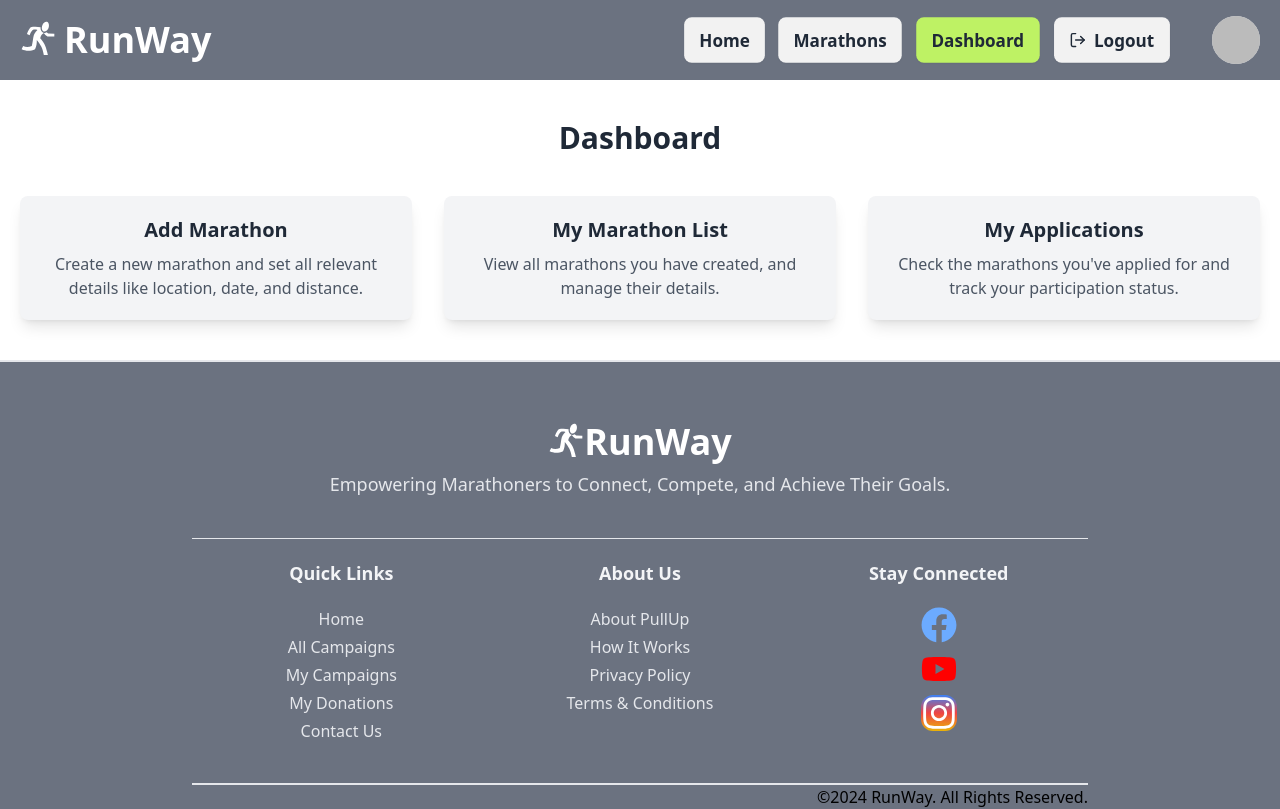
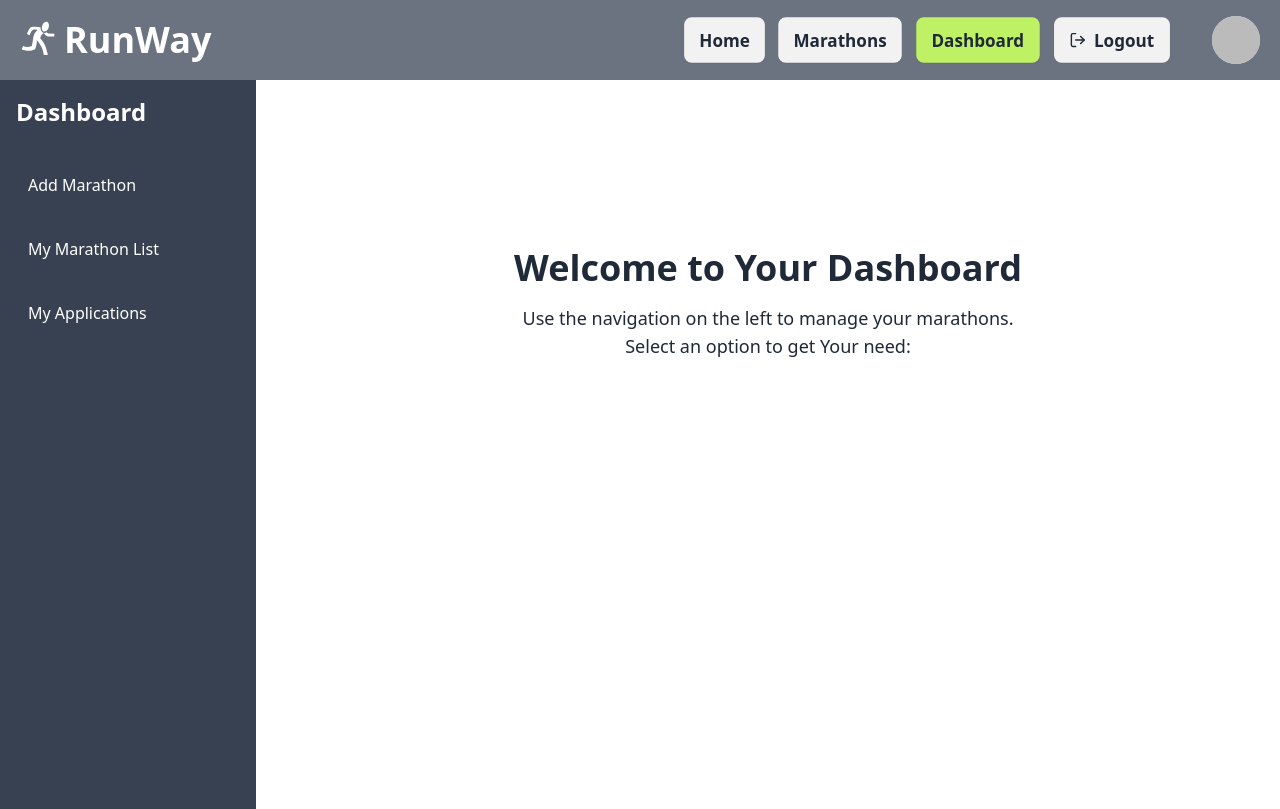
Before and after one commit to Rasadul-Islam/marathon-management-client, a React (Vite) app: page /dashboard in a window 1280 px wide. Shown: the top 809 px of the page. Built offline with nearby package versions, Linux system fonts and the light colour scheme; no server answers; sample sign-in values are in the browser's storage.

Commit message:
check and modify

```diff
--- /dev/null
+++ b/src/Components/DashboardText.jsx
@@ -0,0 +1,16 @@
+import React from 'react';
+
+const DashboardText = () => {
+    return (
+        <div className='flex justify-center items-center flex-col h-screen max-h-96'>
+        <h1 className="text-xl md:text-2xl lg:text-4xl font-bold mb-4 text-center">Welcome to Your Dashboard</h1>
+        <p className="text-sm md:text-base lg:text-lg text-center">
+            Use the navigation on the left to manage your marathons.
+            <br />
+            Select an option to get Your need:
+        </p>
+    </div>
+    );
+};
+
+export default DashboardText;
--- a/src/pages/Dashboard/Dashboard.jsx
+++ b/src/pages/Dashboard/Dashboard.jsx
@@ -1,43 +1,58 @@
 import React, { useContext } from "react";
-import { Link } from "react-router-dom";
+import { Outlet, NavLink, Link } from "react-router-dom";
 import AuthContext from "../../context/AuthContext/AuthContext";
 
 const Dashboard = () => {
-    const {user}= useContext(AuthContext)
+    const { user } = useContext(AuthContext);
+
     return (
-        <div className="container mx-auto px-5 py-10">
-            <h1 className="text-3xl font-bold text-center mb-10">Dashboard</h1>
-            <div className="grid grid-cols-1 md:grid-cols-2 lg:grid-cols-3 gap-8">
-                {/* Card: Add Marathon */}
-                <Link to="/dashboard/add-marathon" className="dashboard-card">
-                    <div className="p-5 bg-gray-100 rounded-lg shadow-lg hover:shadow-xl transition">
-                        <h2 className="text-xl font-semibold mb-2 text-center">Add Marathon</h2>
-                        <p className="text-center text-gray-600">
-                            Create a new marathon and set all relevant details like location, date, and distance.
-                        </p>
-                    </div>
-                </Link>
+        <div className="flex h-screen bg-white">
+            {/* Sidebar */}
+            <aside className="w-48 md:w-64 bg-gray-700 text-white flex flex-col">
+                <Link to="/dashboard" className="text-2xl font-bold p-4 border-b border-gray-700">Dashboard</Link>
+                <nav className="flex-1 p-4">
+                    <ul className="space-y-4">
+                        <li>
+                            <NavLink
+                                to="/dashboard/add-marathon"
+                                className={({ isActive }) =>
+                                    `block p-3 rounded ${isActive ? "bg-gray-700" : "hover:bg-gray-600"
+                                    }`
+                                }
+                            >
+                                Add Marathon
+                            </NavLink>
+                        </li>
+                        <li>
+                            <NavLink
+                                to={`/dashboard/my-marathon-list/${user.email}`}
+                                className={({ isActive }) =>
+                                    `block p-3 rounded ${isActive ? "bg-gray-700" : "hover:bg-gray-600"
+                                    }`
+                                }
+                            >
+                                My Marathon List
+                            </NavLink>
+                        </li>
+                        <li>
+                            <NavLink
+                                to={`/dashboard/my-apply/${user.email}`}
+                                className={({ isActive }) =>
+                                    `block p-3 rounded ${isActive ? "bg-gray-700" : "hover:bg-gray-600"
+                                    }`
+                                }
+                            >
+                                My Applications
+                            </NavLink>
+                        </li>
+                    </ul>
+                </nav>
+            </aside>
 
-                {/* Card: My Marathon List */}
-                <Link to={`/dashboard/my-marathon-list/${user.email}`} className="dashboard-card">
-                    <div className="p-5 bg-gray-100 rounded-lg shadow-lg hover:shadow-xl transition">
-                        <h2 className="text-xl font-semibold mb-2 text-center">My Marathon List</h2>
-                        <p className="text-center text-gray-600">
-                            View all marathons you have created, and manage their details.
-                        </p>
-                    </div>
-                </Link>
-
-                {/* Card: My Applications */}
-                <Link to={`/dashboard/my-apply/${user.email}`} className="dashboard-card">
-                    <div className="p-5 bg-gray-100 rounded-lg shadow-lg hover:shadow-xl transition">
-                        <h2 className="text-xl font-semibold mb-2 text-center">My Applications</h2>
-                        <p className="text-center text-gray-600">
-                            Check the marathons you've applied for and track your participation status.
-                        </p>
-                    </div>
-                </Link>
-            </div>
+            {/* Main Content */}
+            <main className="flex-1 p-8 bg-white overflow-y-auto">
+                <Outlet />
+            </main>
         </div>
     );
 };
--- a/src/router/router.jsx
+++ b/src/router/router.jsx
@@ -14,6 +14,7 @@ import MyApplyList from "../pages/MyApplyList/MyApplyList";
 import MyMarathonList from "../pages/Marathons/MyMarathonList";
 import MarathonDitails from "../pages/MarathonDitails/MarathonDitails";
 import MarathonRegister from "../pages/MarathonRegister/MarathonRegister";
+import DashboardText from "../Components/DashboardText";
 
 const router = createBrowserRouter([
     {
@@ -48,26 +49,14 @@ const router = createBrowserRouter([
                         <Dashboard></Dashboard>
                     </PrivateRoute>
                 ) ,
-            },
+                children:[
                     {
-                path:'/marathonDitails/:id',
+                        path:'/dashboard',
                         element: (
                             <PrivateRoute>
-                        <MarathonDitails></MarathonDitails>
+                                <DashboardText></DashboardText>
                             </PrivateRoute>
                         ) ,
-                loader: ({ params }) =>fetch(
-                    `${import.meta.env.VITE_API_URL}/marathon/${params.id}`),
-            },
-            {
-                path:'/marathon-register/:marathonId',
-                element: (
-                    <PrivateRoute>
-                        <MarathonRegister></MarathonRegister>
-                    </PrivateRoute>
-                ) ,
-                loader: ({ params }) =>fetch(
-                    `${import.meta.env.VITE_API_URL}/marathon/${params.marathonId}`),
                     },
                     {
                         path:'/dashboard/add-marathon',
@@ -99,6 +88,28 @@ const router = createBrowserRouter([
                     },
                 ]
             },
+            {
+                path:'/marathonDitails/:id',
+                element: (
+                    <PrivateRoute>
+                        <MarathonDitails></MarathonDitails>
+                    </PrivateRoute>
+                ) ,
+                loader: ({ params }) =>fetch(
+                    `${import.meta.env.VITE_API_URL}/marathon/${params.id}`),
+            },
+            {
+                path:'/marathon-register/:marathonId',
+                element: (
+                    <PrivateRoute>
+                        <MarathonRegister></MarathonRegister>
+                    </PrivateRoute>
+                ) ,
+                loader: ({ params }) =>fetch(
+                    `${import.meta.env.VITE_API_URL}/marathon/${params.marathonId}`),
+            },
+        ]
+    },
 ]);
 
 export default router;
```
Lines whose indentation alone changed are shown as unchanged.
